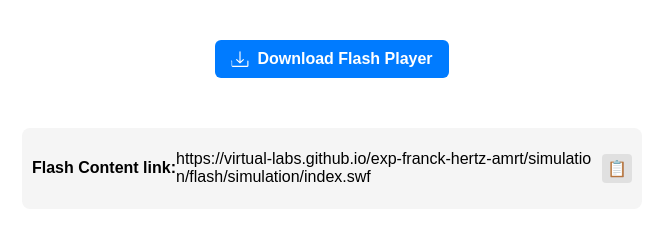
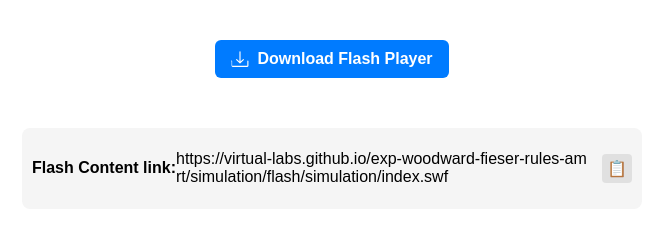
Before and after one commit to virtual-labs/exp-woodward-fieser-rules-amrt, a plain HTML site: page experiment/simulation/index.html in a window 1280 px wide. Shown: the top 240 px of the page, without its empty margins (308-971 px from the left). Drawn offline with Linux system fonts and the light colour scheme.

Commit message:
Update index.html

```diff
--- a/experiment/simulation/index.html
+++ b/experiment/simulation/index.html
@@ -21,7 +21,7 @@
 
 	<div class="copy-container">
     <p><h4>Flash Content link: </h4> </p>
-  <span class="link-text" id="copyText">https://virtual-labs.github.io/exp-franck-hertz-amrt/simulation/flash/simulation/index.swf</span>
+  <span class="link-text" id="copyText">https://virtual-labs.github.io/exp-woodward-fieser-rules-amrt/simulation/flash/simulation/index.swf</span>
   <div class="copy-icon" onclick="copyLink()">
     📋
   </div>
```
